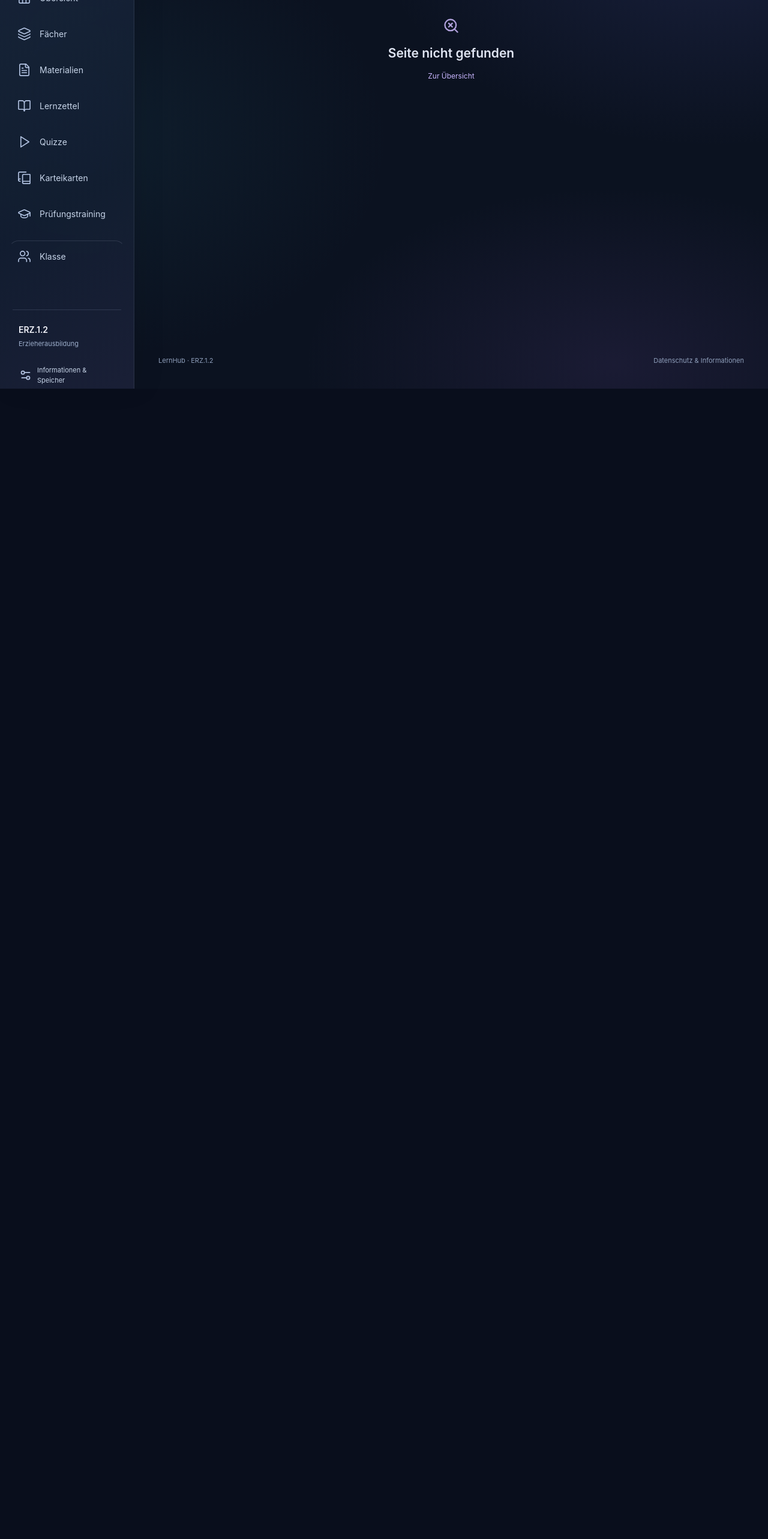
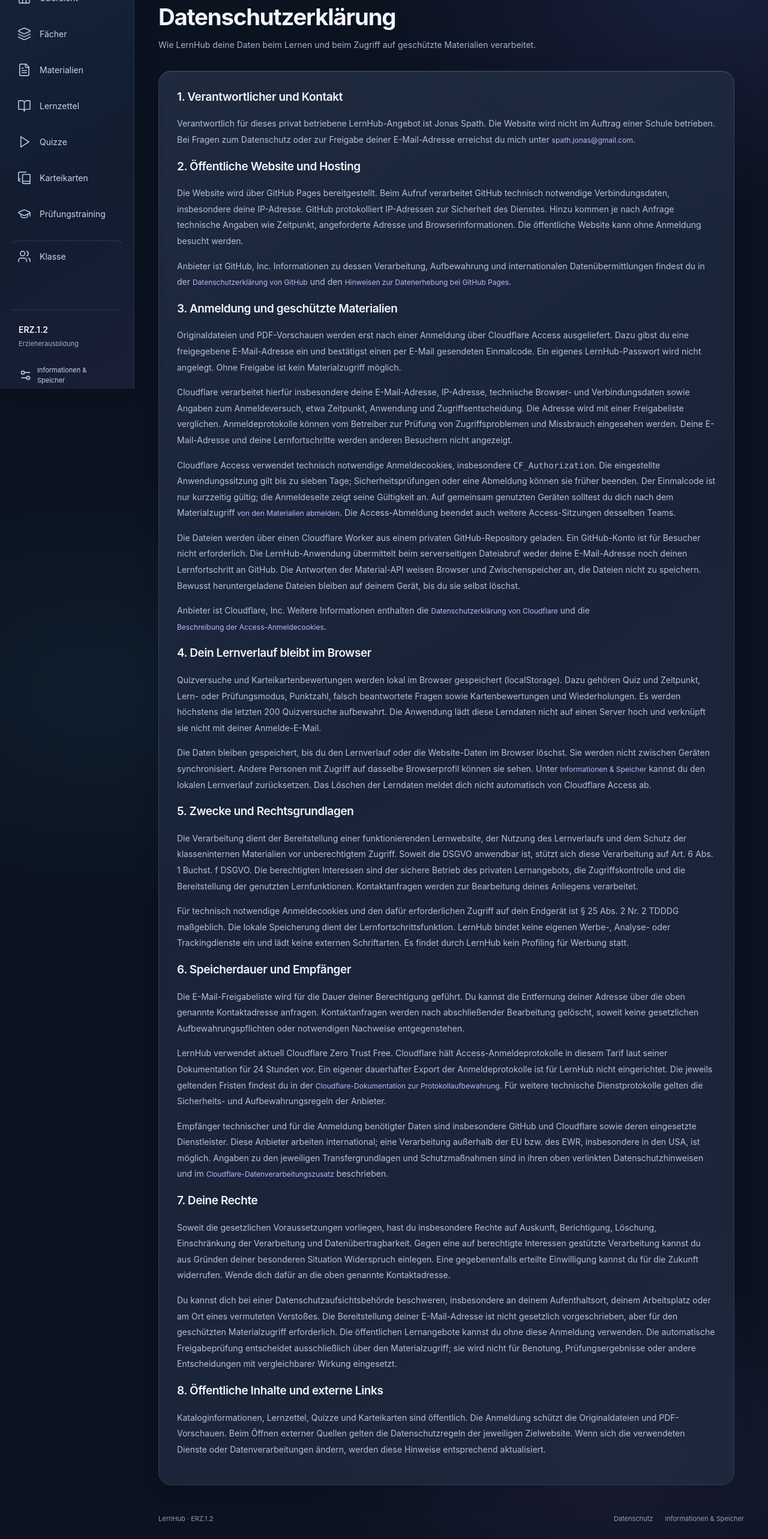
Before and after one commit to jonas101201/-jonas101201.github.io.-, a React (Vite) app: page /#/datenschutz in a window 1280 px wide. Shown: the part 152-2718 px from the top of the page at 60% size. Before the commit the page ends 800 px from the top, so only its background shows below. Built offline with nearby package versions, Linux system fonts and the light colour scheme.

Commit message:
Add privacy policy for email-code materials access and local learning data

```diff
--- a/src/app/App.tsx
+++ b/src/app/App.tsx
@@ -11,6 +11,7 @@ import { QuizList, QuizPage } from '../features/quizzes/QuizPages';
 import { FlashcardList, FlashcardPage } from '../features/flashcards/FlashcardPages';
 import { SearchPage } from '../pages/SearchPage';
 import { AboutPage } from '../pages/AboutPage';
+import { PrivacyPage } from '../pages/PrivacyPage';
 import { StudySheetList, StudySheetPage } from '../features/study-sheets/StudySheetPages';
 import { EmptyState } from '../components/ui';
 export function App() {
@@ -22,6 +23,7 @@ export function App() {
     <Route path="quizze" element={<QuizList/>}/><Route path="quizze/:id" element={<QuizPage/>}/>
     <Route path="karteikarten" element={<FlashcardList/>}/><Route path="karteikarten/:id" element={<FlashcardPage/>}/>
     <Route path="klasse" element={<ClassroomPage/>}/><Route path="pruefungstraining" element={<ExamPage/>}/>
+    <Route path="datenschutz" element={<PrivacyPage/>}/>
     <Route path="suche" element={<SearchPage/>}/><Route path="ueber" element={<AboutPage/>}/>
     <Route path="*" element={<EmptyState title="Seite nicht gefunden"><Link className="text-link" to="/">Zur Übersicht</Link></EmptyState>}/>
   </Route></Routes></ProgressProvider></HashRouter>;
--- a/src/layouts/AppLayout.tsx
+++ b/src/layouts/AppLayout.tsx
@@ -26,7 +26,7 @@ export function AppLayout() {
   const trigger = useRef<HTMLButtonElement>(null); const sidebar = useRef<HTMLElement>(null);
   useEffect(() => {
     main.current?.focus(); window.scrollTo(0, 0);
-    const label = links.find(l => l.to !== '/' && location.pathname.startsWith(l.to))?.label ?? (location.pathname === '/' ? 'Übersicht' : 'Informationen');
+    const label = location.pathname === '/datenschutz' ? 'Datenschutz' : links.find(l => l.to !== '/' && location.pathname.startsWith(l.to))?.label ?? (location.pathname === '/' ? 'Übersicht' : 'Informationen');
     document.title = `${label} · ${classroom.name} · LernHub`;
   }, [location.pathname]);
   useEffect(() => {
@@ -71,7 +71,7 @@ export function AppLayout() {
         <Link to="/klasse" className="class-button" aria-label={`Klasse ${classroom.name} öffnen`}><Users size={21}/><span>{classroom.name}</span></Link>
       </header>
       <main id="main-content" tabIndex={-1} ref={main} className="main-content">{warning && <div role="status" className="notice warning">{warning} <Link to="/ueber">Speicher verwalten</Link></div>}<Outlet/></main>
-      <footer className="page-footer"><span>LernHub · {classroom.name}</span><Link to="/ueber">Datenschutz & Informationen</Link></footer>
+      <footer className="page-footer"><span>LernHub · {classroom.name}</span><div className="footer-links"><Link to="/datenschutz">Datenschutz</Link><Link to="/ueber">Informationen &amp; Speicher</Link></div></footer>
     </div>
   </div>;
 }
--- a/src/pages/AboutPage.tsx
+++ b/src/pages/AboutPage.tsx
@@ -1,5 +1,6 @@
 import { classroom } from '../features/classroom/config';
 import { useState } from 'react';
+import { Link } from 'react-router-dom';
 import { BookOpen, Database, ShieldCheck, Trash2 } from 'lucide-react';
 import { catalog } from '../data/catalog';
 import { PageHeading } from '../components/ui';
@@ -8,8 +9,8 @@ import { formatDate } from '../utils/paths';
 export function AboutPage() {
   const { progress, reset } = useProgress(); const [confirm,setConfirm] = useState(false); const [message,setMessage] = useState('');
   return <><PageHeading eyebrow={classroom.name} title="Informationen & Speicher" description="Hinweise zu Inhalten, Datenschutz und deinem lokal gespeicherten Lernverlauf."/>
-    <div className="about-grid"><article className="glass prose"><ShieldCheck className="violet-text" size={28}/><h2>Datenschutz</h2><p>LernHub verwendet keine Benutzerkonten, externen Analyse- oder Trackingdienste. Quiz-Ergebnisse und Karteikarten-Einschätzungen werden ausschließlich in deinem Browser mit localStorage gespeichert.</p><p>Beim Löschen deiner Browserdaten gehen diese Fortschritte verloren. Sie werden weder zwischen Geräten synchronisiert noch auf einem Server gesichert. Andere Personen mit Zugriff auf dieses Browserprofil können deine Lerndaten sehen.</p><p>Beim Abrufen der Website verarbeitet der Hosting-Anbieter technisch notwendige Verbindungsdaten, etwa deine IP-Adresse. Für eine Veröffentlichung auf GitHub Pages gelten ergänzend die Datenschutzhinweise von GitHub.</p><a className="text-link" href="https://docs.github.com/de/site-policy/privacy-policies/github-general-privacy-statement" target="_blank" rel="noopener noreferrer">Datenschutzhinweise von GitHub</a></article>
-    <article className="glass prose"><BookOpen className="violet-text" size={28}/><h2>Unterrichtsinhalte</h2><p>Die Materialien stammen aus den von eurer Klasse bereitgestellten Unterlagen. Passende Quizze und Karteikarten verlinken die verwendeten Quellen. Die bisherigen Beispielmaterialien wurden entfernt. Die BK-Lernfelder sind konfigurierbare Platzhalter und bilden noch keinen verbindlichen Lehrplan ab.</p><p>Neue Materialien, Quizze und Lernsets können im Repository ergänzt werden. Besucher können keine Dateien hochladen. Dateien dürfen nur mit den nötigen Nutzungsrechten und ohne vertrauliche Informationen veröffentlicht werden.</p><p>Die Website lädt keine externen Schriftarten oder Lern-APIs. Für die erstmalige Anzeige ist eine Verbindung zum Hosting nötig; eine vollständige Offline-Installation ist für eine spätere Version vorgesehen.</p></article></div>
+    <div className="about-grid"><article className="glass prose"><ShieldCheck className="violet-text" size={28}/><h2>Datenschutz</h2><p>Die öffentliche Lernwebsite kann ohne Anmeldung besucht werden. Geschützte Materialdateien öffnen sich nach einer Anmeldung mit freigegebener E-Mail-Adresse und Einmalcode über Cloudflare Access. Die Sitzung gilt bis zu sieben Tage.</p><p>Quiz-Ergebnisse und Karteikarten-Einschätzungen bleiben lokal in deinem Browser. Beim Aufruf der Website und bei der Materialanmeldung verarbeiten GitHub und Cloudflare technisch notwendige Daten. LernHub bindet keine eigenen Analyse- oder Werbetracker ein.</p><Link className="text-link" to="/datenschutz">Vollständige Datenschutzerklärung lesen</Link></article>
+    <article className="glass prose"><BookOpen className="violet-text" size={28}/><h2>Unterrichtsinhalte</h2><p>Die Materialien stammen aus den von eurer Klasse bereitgestellten Unterlagen. Passende Quizze und Karteikarten verlinken die verwendeten Quellen. Die bisherigen Beispielmaterialien wurden entfernt. Die BK-Lernfelder sind konfigurierbare Platzhalter und bilden noch keinen verbindlichen Lehrplan ab.</p><p>Neue Materialien, Quizze und Lernsets können im Repository ergänzt werden. Besucher können keine Dateien hochladen. Dateien dürfen nur mit den nötigen Nutzungsrechten und ohne vertrauliche Informationen veröffentlicht werden.</p><p>Die Website lädt keine externen Schriftarten. Für geschützte Materialdateien wird die Material-API über Cloudflare verwendet. Für die erstmalige Anzeige ist eine Verbindung zum Hosting nötig; eine vollständige Offline-Installation ist für eine spätere Version vorgesehen.</p></article></div>
     <section className="glass prose storage-section"><Database size={25}/><h2>Dein lokaler Lernverlauf</h2><p>{progress.quizResults.length} gespeicherte Quizversuche · {Object.keys(progress.cards).length} bewertete Karten. Es werden höchstens die letzten 200 Quizversuche gespeichert.</p>{progress.quizResults.length > 0 && <div className="history-list">{[...progress.quizResults].reverse().map(r=><div key={r.id}><span>{catalog.quizzes.find(q=>q.id===r.quizId)?.title ?? r.quizId}<small>{formatDate(r.date)} · {r.mode === 'learn' ? 'Lernmodus' : 'Prüfungsmodus'} · {r.total} Fragen</small></span><strong>{Math.round(r.score/r.total*100)} %</strong></div>)}</div>}
     {confirm ? <div className="reset-confirm"><p>Alle lokalen Quiz-Ergebnisse und Kartenbewertungen endgültig löschen?</p><div className="button-row"><button className="button danger" onClick={()=>{reset();setConfirm(false);setMessage('Die Lernfortschritte wurden zurückgesetzt.');}}>Ja, Fortschritt zurücksetzen</button><button className="button secondary" onClick={()=>setConfirm(false)}>Abbrechen</button></div></div> : <button className="button secondary" onClick={()=>setConfirm(true)}><Trash2 size={16}/>Lokalen Fortschritt zurücksetzen</button>}<p role="status">{message}</p></section>
   </>;
--- /dev/null
+++ b/src/pages/PrivacyPage.tsx
@@ -0,0 +1,36 @@
+import { Link } from 'react-router-dom';
+import { PageHeading } from '../components/ui';
+
+export function PrivacyPage() {
+  return <>
+    <PageHeading eyebrow="Stand: 5. November 2026" title="Datenschutzerklärung" description="Wie LernHub deine Daten beim Lernen und beim Zugriff auf geschützte Materialien verarbeitet."/>
+    <article className="glass prose privacy-policy">
+      <h2>1. Verantwortlicher und Kontakt</h2>
+      <p>Verantwortlich für dieses privat betriebene LernHub-Angebot ist Jonas Spath. Die Website wird nicht im Auftrag einer Schule betrieben. Bei Fragen zum Datenschutz oder zur Freigabe deiner E-Mail-Adresse erreichst du mich unter <a className="text-link" href="mailto:spath.jonas@gmail.com">spath.jonas@gmail.com</a>.</p>
+      <h2>2. Öffentliche Website und Hosting</h2>
+      <p>Die Website wird über GitHub Pages bereitgestellt. Beim Aufruf verarbeitet GitHub technisch notwendige Verbindungsdaten, insbesondere deine IP-Adresse. GitHub protokolliert IP-Adressen zur Sicherheit des Dienstes. Hinzu kommen je nach Anfrage technische Angaben wie Zeitpunkt, angeforderte Adresse und Browserinformationen. Die öffentliche Website kann ohne Anmeldung besucht werden.</p>
+      <p>Anbieter ist GitHub, Inc. Informationen zu dessen Verarbeitung, Aufbewahrung und internationalen Datenübermittlungen findest du in der <a className="text-link" href="https://docs.github.com/de/site-policy/privacy-policies/github-general-privacy-statement" target="_blank" rel="noopener noreferrer">Datenschutzerklärung von GitHub</a> und den <a className="text-link" href="https://docs.github.com/en/pages/getting-started-with-github-pages/what-is-github-pages#data-collection" target="_blank" rel="noopener noreferrer">Hinweisen zur Datenerhebung bei GitHub Pages</a>.</p>
+      <h2>3. Anmeldung und geschützte Materialien</h2>
+      <p>Originaldateien und PDF-Vorschauen werden erst nach einer Anmeldung über Cloudflare Access ausgeliefert. Dazu gibst du eine freigegebene E-Mail-Adresse ein und bestätigst einen per E-Mail gesendeten Einmalcode. Ein eigenes LernHub-Passwort wird nicht angelegt. Ohne Freigabe ist kein Materialzugriff möglich.</p>
+      <p>Cloudflare verarbeitet hierfür insbesondere deine E-Mail-Adresse, IP-Adresse, technische Browser- und Verbindungsdaten sowie Angaben zum Anmeldeversuch, etwa Zeitpunkt, Anwendung und Zugriffsentscheidung. Die Adresse wird mit einer Freigabeliste verglichen. Anmeldeprotokolle können vom Betreiber zur Prüfung von Zugriffsproblemen und Missbrauch eingesehen werden. Deine E-Mail-Adresse und deine Lernfortschritte werden anderen Besuchern nicht angezeigt.</p>
+      <p>Cloudflare Access verwendet technisch notwendige Anmeldecookies, insbesondere <code>CF_Authorization</code>. Die eingestellte Anwendungssitzung gilt bis zu sieben Tage; Sicherheitsprüfungen oder eine Abmeldung können sie früher beenden. Der Einmalcode ist nur kurzzeitig gültig; die Anmeldeseite zeigt seine Gültigkeit an. Auf gemeinsam genutzten Geräten solltest du dich nach dem Materialzugriff <a className="text-link" href="https://lernhub-materials-api.spathjonas.workers.dev/cdn-cgi/access/logout" target="_blank" rel="noopener noreferrer">von den Materialien abmelden</a>. Die Access-Abmeldung beendet auch weitere Access-Sitzungen desselben Teams.</p>
+      <p>Die Dateien werden über einen Cloudflare Worker aus einem privaten GitHub-Repository geladen. Ein GitHub-Konto ist für Besucher nicht erforderlich. Die LernHub-Anwendung übermittelt beim serverseitigen Dateiabruf weder deine E-Mail-Adresse noch deinen Lernfortschritt an GitHub. Die Antworten der Material-API weisen Browser und Zwischenspeicher an, die Dateien nicht zu speichern. Bewusst heruntergeladene Dateien bleiben auf deinem Gerät, bis du sie selbst löschst.</p>
+      <p>Anbieter ist Cloudflare, Inc. Weitere Informationen enthalten die <a className="text-link" href="https://www.cloudflare.com/de-de/privacypolicy/" target="_blank" rel="noopener noreferrer">Datenschutzerklärung von Cloudflare</a> und die <a className="text-link" href="https://developers.cloudflare.com/cloudflare-one/access-controls/applications/http-apps/authorization-cookie/" target="_blank" rel="noopener noreferrer">Beschreibung der Access-Anmeldecookies</a>.</p>
+      <h2>4. Dein Lernverlauf bleibt im Browser</h2>
+      <p>Quizversuche und Karteikartenbewertungen werden lokal im Browser gespeichert (localStorage). Dazu gehören Quiz und Zeitpunkt, Lern- oder Prüfungsmodus, Punktzahl, falsch beantwortete Fragen sowie Kartenbewertungen und Wiederholungen. Es werden höchstens die letzten 200 Quizversuche aufbewahrt. Die Anwendung lädt diese Lerndaten nicht auf einen Server hoch und verknüpft sie nicht mit deiner Anmelde-E-Mail.</p>
+      <p>Die Daten bleiben gespeichert, bis du den Lernverlauf oder die Website-Daten im Browser löschst. Sie werden nicht zwischen Geräten synchronisiert. Andere Personen mit Zugriff auf dasselbe Browserprofil können sie sehen. Unter <Link className="text-link" to="/ueber">Informationen &amp; Speicher</Link> kannst du den lokalen Lernverlauf zurücksetzen. Das Löschen der Lerndaten meldet dich nicht automatisch von Cloudflare Access ab.</p>
+      <h2>5. Zwecke und Rechtsgrundlagen</h2>
+      <p>Die Verarbeitung dient der Bereitstellung einer funktionierenden Lernwebsite, der Nutzung des Lernverlaufs und dem Schutz der klasseninternen Materialien vor unberechtigtem Zugriff. Soweit die DSGVO anwendbar ist, stützt sich diese Verarbeitung auf Art. 6 Abs. 1 Buchst. f DSGVO. Die berechtigten Interessen sind der sichere Betrieb des privaten Lernangebots, die Zugriffskontrolle und die Bereitstellung der genutzten Lernfunktionen. Kontaktanfragen werden zur Bearbeitung deines Anliegens verarbeitet.</p>
+      <p>Für technisch notwendige Anmeldecookies und den dafür erforderlichen Zugriff auf dein Endgerät ist § 25 Abs. 2 Nr. 2 TDDDG maßgeblich. Die lokale Speicherung dient der Lernfortschrittsfunktion. LernHub bindet keine eigenen Werbe-, Analyse- oder Trackingdienste ein und lädt keine externen Schriftarten. Es findet durch LernHub kein Profiling für Werbung statt.</p>
+      <h2>6. Speicherdauer und Empfänger</h2>
+      <p>Die E-Mail-Freigabeliste wird für die Dauer deiner Berechtigung geführt. Du kannst die Entfernung deiner Adresse über die oben genannte Kontaktadresse anfragen. Kontaktanfragen werden nach abschließender Bearbeitung gelöscht, soweit keine gesetzlichen Aufbewahrungspflichten oder notwendigen Nachweise entgegenstehen.</p>
+      <p>LernHub verwendet aktuell Cloudflare Zero Trust Free. Cloudflare hält Access-Anmeldeprotokolle in diesem Tarif laut seiner Dokumentation für 24 Stunden vor. Ein eigener dauerhafter Export der Anmeldeprotokolle ist für LernHub nicht eingerichtet. Die jeweils geltenden Fristen findest du in der <a className="text-link" href="https://developers.cloudflare.com/cloudflare-one/insights/logs/#log-retention" target="_blank" rel="noopener noreferrer">Cloudflare-Dokumentation zur Protokollaufbewahrung</a>. Für weitere technische Dienstprotokolle gelten die Sicherheits- und Aufbewahrungsregeln der Anbieter.</p>
+      <p>Empfänger technischer und für die Anmeldung benötigter Daten sind insbesondere GitHub und Cloudflare sowie deren eingesetzte Dienstleister. Diese Anbieter arbeiten international; eine Verarbeitung außerhalb der EU bzw. des EWR, insbesondere in den USA, ist möglich. Angaben zu den jeweiligen Transfergrundlagen und Schutzmaßnahmen sind in ihren oben verlinkten Datenschutzhinweisen und im <a className="text-link" href="https://www.cloudflare.com/cloudflare-customer-dpa/" target="_blank" rel="noopener noreferrer">Cloudflare-Datenverarbeitungszusatz</a> beschrieben.</p>
+      <h2>7. Deine Rechte</h2>
+      <p>Soweit die gesetzlichen Voraussetzungen vorliegen, hast du insbesondere Rechte auf Auskunft, Berichtigung, Löschung, Einschränkung der Verarbeitung und Datenübertragbarkeit. Gegen eine auf berechtigte Interessen gestützte Verarbeitung kannst du aus Gründen deiner besonderen Situation Widerspruch einlegen. Eine gegebenenfalls erteilte Einwilligung kannst du für die Zukunft widerrufen. Wende dich dafür an die oben genannte Kontaktadresse.</p>
+      <p>Du kannst dich bei einer Datenschutzaufsichtsbehörde beschweren, insbesondere an deinem Aufenthaltsort, deinem Arbeitsplatz oder am Ort eines vermuteten Verstoßes. Die Bereitstellung deiner E-Mail-Adresse ist nicht gesetzlich vorgeschrieben, aber für den geschützten Materialzugriff erforderlich. Die öffentlichen Lernangebote kannst du ohne diese Anmeldung verwenden. Die automatische Freigabeprüfung entscheidet ausschließlich über den Materialzugriff; sie wird nicht für Benotung, Prüfungsergebnisse oder andere Entscheidungen mit vergleichbarer Wirkung eingesetzt.</p>
+      <h2>8. Öffentliche Inhalte und externe Links</h2>
+      <p>Kataloginformationen, Lernzettel, Quizze und Karteikarten sind öffentlich. Die Anmeldung schützt die Originaldateien und PDF-Vorschauen. Beim Öffnen externer Quellen gelten die Datenschutzregeln der jeweiligen Zielwebsite. Wenn sich die verwendeten Dienste oder Datenverarbeitungen ändern, werden diese Hinweise entsprechend aktualisiert.</p>
+    </article>
+  </>;
+}
--- a/src/styles/index.css
+++ b/src/styles/index.css
@@ -689,3 +689,9 @@ a.sheet-card:hover { border-color: var(--accent); background: #222d45; }
 .sheet-pending-grid>div { display: flex; flex-direction: column; gap: 5px; }
 .sheet-pending-grid strong { color: #d4def0; font-weight: 550; }
 @media(max-width:500px) { .sheet-pending-grid { grid-template-columns: 1fr; } }
+
+/* Legal information remains readable on wide and small screens. */
+.privacy-policy { max-width: 960px; }
+.privacy-policy h2:first-child { margin-top: 0; }
+.privacy-policy a { overflow-wrap: anywhere; }
+.footer-links { display: flex; flex-wrap: wrap; gap: 10px 20px; }
```
